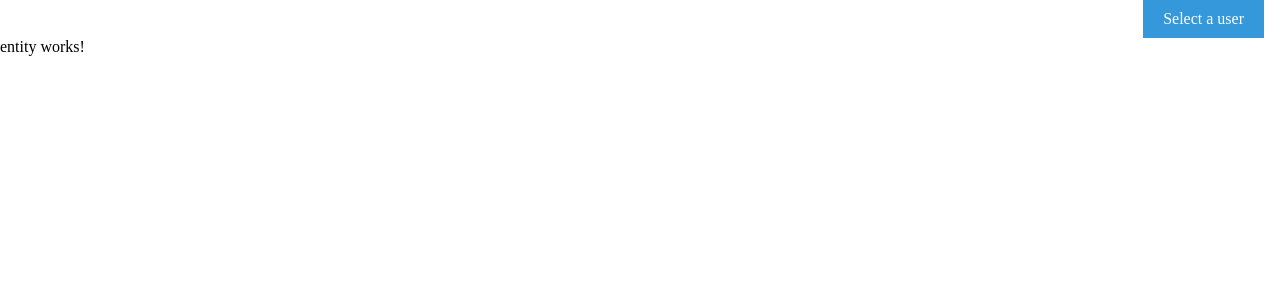
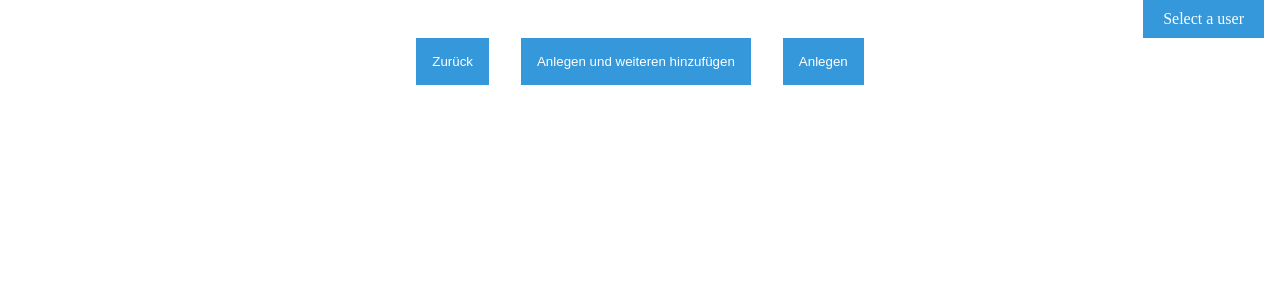
Before and after one commit to Ekelalfred/vokabel-app, an Angular app: page /entities in a window 1280 px wide. Shown: the top 300 px of the page. Built offline with nearby package versions, Linux system fonts and the light colour scheme.

Commit message:
add entry component template

```diff
--- a/src/app/entity/entity/entity.component.html
+++ b/src/app/entity/entity/entity.component.html
@@ -1 +1,8 @@
-<p>entity works!</p>
+<div class="vertical-wrapper">
+    <div *ngIf="true">
+    <div class="horizontal-wrapper">
+        <button class="btn" type="button" (click)="rerouteToHome()">Zurück</button>
+        <button class="btn" type="button" (click)="saveAndClear()">Anlegen und weiteren hinzufügen</button>
+        <button class="btn" type="button" (click)="saveAndReroute()">Anlegen</button>
+    </div>
+</div>
--- a/src/app/entity/entity/entity.component.scss
+++ b/src/app/entity/entity/entity.component.scss
@@ -0,0 +1,12 @@
+.vertical-wrapper {
+    display: flex;
+    flex-direction: column;
+    gap: 2rem;
+    align-items: center;
+}
+
+.horizontal-wrapper {
+    display: flex;
+    flex-direction: row;
+    gap: 2rem;
+}
--- a/src/app/entity/entity/entity.component.ts
+++ b/src/app/entity/entity/entity.component.ts
@@ -1,11 +1,37 @@
+import { CommonModule } from '@angular/common';
 import { Component } from '@angular/core';
+import { ActivatedRoute, Router } from '@angular/router';
 
 @Component({
   selector: 'app-entity',
-  imports: [],
+  imports: [CommonModule],
   templateUrl: './entity.component.html',
   styleUrl: './entity.component.scss'
 })
 export class EntityComponent {
+  public entity = null;
+  public backButtonEnabled = true;
+
+  constructor(private activatedRoute: ActivatedRoute, private router: Router) {
+    this.backButtonEnabled = this.parseBoolean(this.activatedRoute.snapshot.queryParams['backButton']);
+    this.entity = this.activatedRoute.snapshot.queryParams['entity'];
+  }
+
+  private parseBoolean(value: string | null | undefined): boolean {
+    return value === 'true';
+  }
+
+  public rerouteToHome(): void {
+    this.router.navigateByUrl("");
+  }
+
+  public saveAndClear(): void {
+    // TODO: Add code to save
+  }
+
+  public saveAndReroute(): void {
+    // TODO: Add code to save
+    this.router.navigateByUrl("");
+  }
 
 }
--- a/src/app/home/home/home.component.html
+++ b/src/app/home/home/home.component.html
@@ -2,7 +2,7 @@
     <button class="btn" (click)="rerouteToNewSession()">
         Beginne eine neue Sitzung
     </button>
-    <button class="btn" (click)="rerouteToNewEntity()">
+    <button class="btn" (click)="rerouteToNewEntity({ entity: 'word' })">
         Neue Vokabeln anlegen oder editieren
     </button>
     <button class="btn" (click)="rerouteToSessionHistory()">
--- a/src/app/home/home/home.component.scss
+++ b/src/app/home/home/home.component.scss
@@ -4,11 +4,3 @@
     gap: 3rem;
     align-items: center;
 }
-
-.btn {
-    min-width: fit-content;
-    background-color: #3498db;
-    color: white;
-    padding: 1rem;
-    border: 0;
-}
--- a/src/app/home/home/home.component.ts
+++ b/src/app/home/home/home.component.ts
@@ -30,8 +30,16 @@ export class HomeComponent {
     this.router.navigateByUrl("/");
   }
 
-  public rerouteToNewEntity(params = null): void {
-    this.router.navigateByUrl("/entities");
+  public rerouteToNewEntity(options: { backButton?: boolean, entity?: string } = {}): void {
+    const {
+      backButton = true,
+      entity = null
+    } = options;
+    if (entity) {
+      this.router.navigateByUrl(`/entities?backButton=${ backButton }&entity=${ entity }`);
+    } else {
+      this.router.navigateByUrl(`/entities?backButton=${ backButton }`);
+    }
   }
 
   public rerouteToSessionHistory(): void {
--- a/src/styles.scss
+++ b/src/styles.scss
@@ -2,3 +2,11 @@
     box-sizing: border-box;
     margin: 0;
 }
+
+.btn {
+    min-width: fit-content;
+    background-color: #3498db;
+    color: white;
+    padding: 1rem;
+    border: 0;
+}
```
